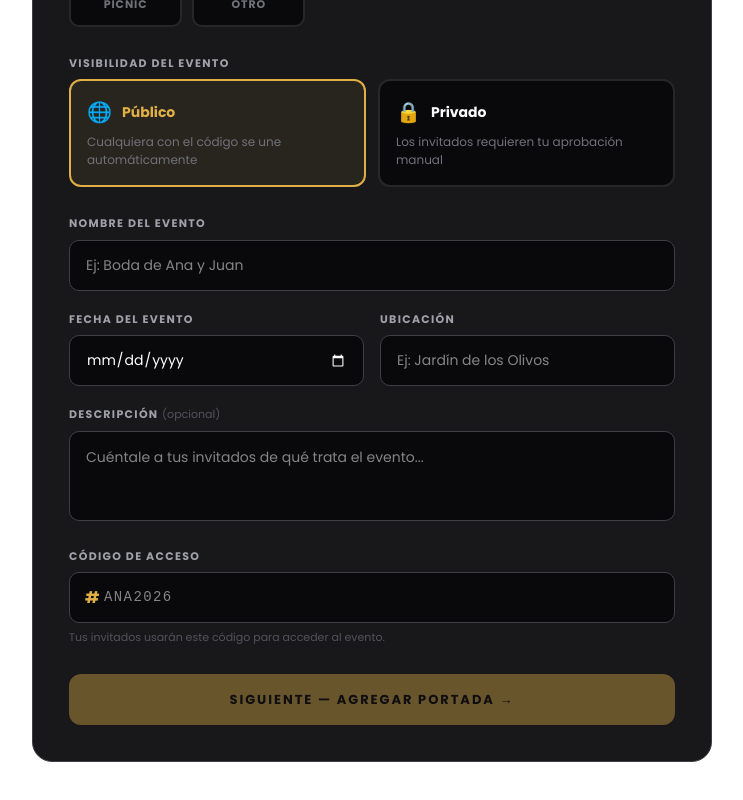
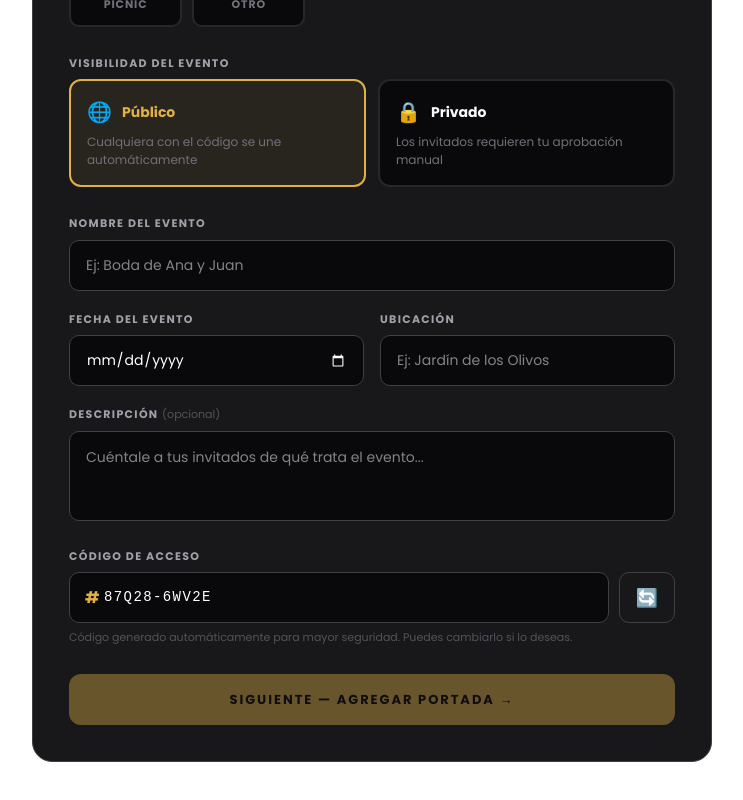
Before and after one commit to GERRYP20/after-rewind, a Next.js app: page /dashboard/invitaciones/nueva in a window 1280 px wide. Shown: the part 575-1375 px from the top of the page, without its empty margins (268-1011 px from the left). Built offline with nearby package versions, Linux system fonts and the light colour scheme; no server answers.

Commit message:
codigo de acceso

```diff
--- a/app/api/invitations/by-code/route.ts
+++ b/app/api/invitations/by-code/route.ts
@@ -33,15 +33,21 @@ export async function GET(request: NextRequest): Promise<NextResponse> {
 
     // Obtiene el código de los parámetros de búsqueda
     const { searchParams } = new URL(request.url);
-    const code = searchParams.get("code");
+    let code = searchParams.get("code")?.trim().toUpperCase() || "";
 
     // Validación: el código es requerido
-    if (!code || code.trim().length === 0) {
+    if (!code) {
       return NextResponse.json({ error: "El código es requerido" }, { status: 400 });
     }
 
+    // Inteligencia de búsqueda: si el usuario ingresó 10 caracteres sin guión,
+    // lo convertimos al formato XXXXX-XXXXX para que coincida con lo guardado en DB
+    if (code.length === 10 && !code.includes("-")) {
+      code = `${code.substring(0, 5)}-${code.substring(5)}`;
+    }
+
     // Busca el evento en la base de datos usando el repositorio
-    const invitation = await InvitationRepository.getByCode(code.trim().toUpperCase());
+    const invitation = await InvitationRepository.getByCode(code);
 
     // Si no se encuentra el evento, retorna 404
     if (!invitation) {
--- a/app/dashboard/invitaciones/nueva/page.tsx
+++ b/app/dashboard/invitaciones/nueva/page.tsx
@@ -3,6 +3,7 @@
 import React, { useState, useRef } from "react";
 import { useRouter } from "next/navigation";
 import Image from "next/image";
+import { generateAccessCode } from "@/lib/utils";
 
 // ─── Categorías disponibles para el evento ──────
 const CATEGORIAS = [
@@ -33,10 +34,19 @@ export default function NuevaInvitacion() {
     title: "",
     date: "",
     location: "",
-    accessCode: "",
+    accessCode: "", // Se generará automáticamente en el primer render
     description: "",
     imageUrl: "",
   });
+
+  // Generar código automático al cargar
+  React.useEffect(() => {
+    setFormData(prev => ({ ...prev, accessCode: generateAccessCode() }));
+  }, []);
+
+  const regenerateCode = () => {
+    setFormData(prev => ({ ...prev, accessCode: generateAccessCode() }));
+  };
 
   // ── Maneja la subida de la imagen principal a Cloudinary ─────────
   const handleImageUpload = async (e: React.ChangeEvent<HTMLInputElement>) => {
@@ -356,7 +366,8 @@ export default function NuevaInvitacion() {
 
                 <div>
                   <label style={labelStyle}>Código de acceso</label>
-                  <div style={{ position: "relative" }}>
+                  <div style={{ display: "flex", gap: "10px" }}>
+                    <div style={{ position: "relative", flex: 1 }}>
                       <span style={{
                         position: "absolute", left: "16px", top: "50%", transform: "translateY(-50%)",
                         color: "#E0B046", fontWeight: 900, fontSize: "16px", pointerEvents: "none",
@@ -365,7 +376,7 @@ export default function NuevaInvitacion() {
                       </span>
                       <input
                         style={{ ...inputStyle, paddingLeft: "34px", textTransform: "uppercase", fontFamily: "monospace", letterSpacing: "0.1em" }}
-                      placeholder="ANA2026"
+                        placeholder="XXXX-XXXX"
                         value={formData.accessCode}
                         onChange={e => setFormData({ ...formData, accessCode: e.target.value.toUpperCase() })}
                         onFocus={e => (e.target.style.borderColor = "#E0B046")}
@@ -373,8 +384,28 @@ export default function NuevaInvitacion() {
                         required
                       />
                     </div>
+                    <button
+                      type="button"
+                      onClick={regenerateCode}
+                      style={{
+                        padding: "0 16px",
+                        backgroundColor: "#18181b",
+                        border: "1px solid #3f3f46",
+                        borderRadius: "10px",
+                        color: "#E0B046",
+                        fontSize: "18px",
+                        cursor: "pointer",
+                        transition: "all 0.2s"
+                      }}
+                      title="Generar nuevo código"
+                      onMouseEnter={e => { e.currentTarget.style.borderColor = "#E0B046"; e.currentTarget.style.backgroundColor = "rgba(224, 176, 70, 0.1)"; }}
+                      onMouseLeave={e => { e.currentTarget.style.borderColor = "#3f3f46"; e.currentTarget.style.backgroundColor = "#18181b"; }}
+                    >
+                      🔄
+                    </button>
+                  </div>
                   <p style={{ color: "#52525b", fontSize: "11px", marginTop: "6px" }}>
-                    Tus invitados usarán este código para acceder al evento.
+                    Código generado automáticamente para mayor seguridad. Puedes cambiarlo si lo deseas.
                   </p>
                 </div>
               </div>
--- a/components/search/SearchByCode.tsx
+++ b/components/search/SearchByCode.tsx
@@ -26,6 +26,7 @@ export default function SearchByCode() {
    * Convierte automáticamente a mayúsculas y elimina espacios.
    */
   const handleChange = (e: ChangeEvent<HTMLInputElement>) => {
+    // Permitimos guiones pero eliminamos espacios
     setCode(e.target.value.toUpperCase().replace(/\s/g, ""));
     setError(""); // Limpia el error cuando el usuario comienza a escribir
   };
@@ -47,8 +48,9 @@ export default function SearchByCode() {
     setError("");
 
     try {
-      // Realiza la búsqueda a través de la API
-      const res = await fetch(`/api/invitations/by-code?code=${encodeURIComponent(code)}`);
+      // Normalizamos el código para la búsqueda (quitamos guiones extras si los hay)
+      // Aunque en la DB se guardarán con guión, la API se encargará de buscarlo exactamente
+      const res = await fetch(`/api/invitations/by-code?code=${encodeURIComponent(code.trim())}`);
       const data = await res.json();
 
       if (!res.ok) {
@@ -108,7 +110,7 @@ export default function SearchByCode() {
           type="text"
           value={code}
           onChange={handleChange}
-          placeholder="Código (ej: ABC123)"
+          placeholder="Código (ej: XXXXX-XXXXX)"
           disabled={loading}
           maxLength={20}
           style={{
--- /dev/null
+++ b/lib/utils.ts
@@ -0,0 +1,15 @@
+/**
+ * Genera un código de acceso aleatorio y seguro
+ * Formato: XXXXX-XXXXX (10 caracteres alfanuméricos en mayúsculas)
+ */
+export function generateAccessCode(): string {
+  const chars = "ABCDEFGHJKLMNPQRSTUVWXYZ23456789"; // Evitamos caracteres ambiguos como O, 0, I, 1
+  let code = "";
+
+  for (let i = 0; i < 10; i++) {
+    if (i === 5) code += "-";
+    code += chars.charAt(Math.floor(Math.random() * chars.length));
+  }
+
+  return code;
+}
```
Lines whose indentation alone changed are shown as unchanged.
